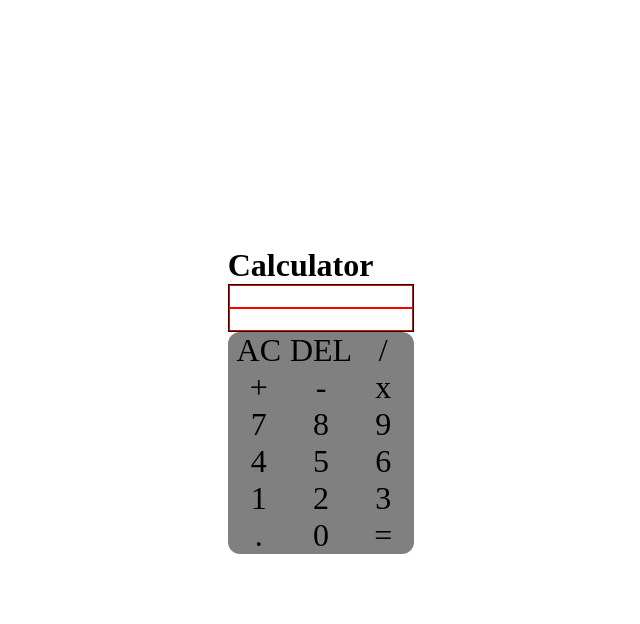
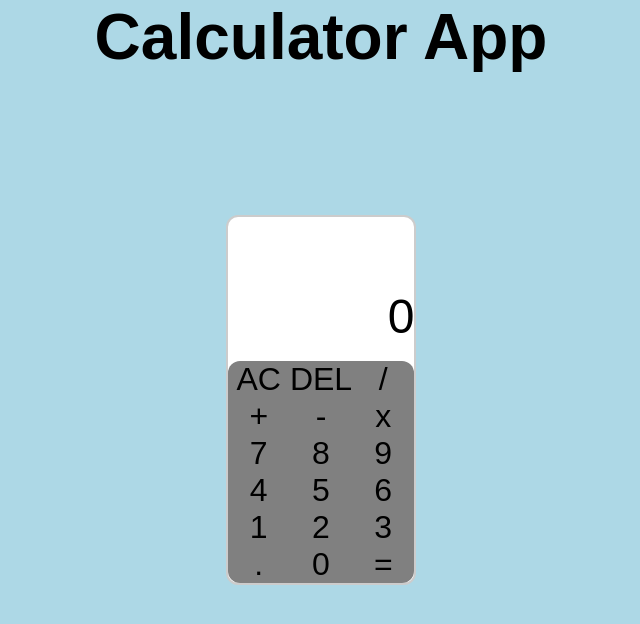
Before and after one commit to SafeCo/react-calculator, a React (Create React App) app in the folder react-calculator/: page / in a window 1280 px wide. Shown: the top 624 px of the page, without its empty margins (319-959 px from the left). Built offline with nearby package versions, Linux system fonts and the light colour scheme.

Commit message:
Update to style
Updates style and changed prop from keyPress to buttonPress.

```diff
--- a/react-calculator/src/App.js
+++ b/react-calculator/src/App.js
@@ -10,9 +10,9 @@ const [figure, setFigure] = React.useState({
   operandState: false,
   secondNumber:"",
   secondNumberSwitch: false,
-  result:"0",
+  result:"",
   resultSwitch: false,
-  currentOperation: "" ,
+  currentOperation: "0" ,
   previousOperation: "",
 });
 
@@ -176,11 +176,11 @@ function checkSymbol(e){
 
   return (
     <div id='container'>
-     <div id='calculator'>
-      <h1>Calculator</h1>
-      <Display displayFigure={figure} />
-      <Keypad keyPress={checkSymbol} />
-     </div>
+      <h1 id='title'>Calculator App</h1>
+      <div id='calculator'>
+        <Display displayFigure={figure} />
+        <Keypad buttonPress={checkSymbol} />
+      </div>
     </div>
   )
 }
--- a/react-calculator/src/components/button.js
+++ b/react-calculator/src/components/button.js
@@ -1,10 +1,10 @@
 import React from 'react'
 
 
-const Button = ({name, symbol, keyPress}) => {
+const Button = ({name, symbol, buttonPress}) => {
 
   return (
-    <li data-name={name} onClick={keyPress} >{symbol}</li>
+    <li data-name={name} onClick={buttonPress} >{symbol}</li>
   )
 }
 
--- a/react-calculator/src/components/keypad.js
+++ b/react-calculator/src/components/keypad.js
@@ -1,29 +1,29 @@
 import React from 'react'
 import Button from './button'
 
-const Keypad = ({keyPress}) => {
+const Keypad = ({buttonPress}) => {
 
   return (
     <div>
         <ul id='keypad-container' >
-            <Button name='clear' symbol='AC' keyPress={keyPress} />
-            <Button name='delete' symbol='DEL' keyPress={keyPress} />
-            <Button name='operand' symbol='/' keyPress={keyPress} />
-            <Button name='operand' symbol='+' keyPress={keyPress} />
-            <Button name='operand' symbol='-' keyPress={keyPress} />
-            <Button name='operand' symbol='x' keyPress={keyPress} />
-            <Button name='number' symbol='7' keyPress={keyPress} />
-            <Button name='number' symbol='8' keyPress={keyPress} />
-            <Button name='number' symbol='9' keyPress={keyPress} />
-            <Button name='number' symbol='4' keyPress={keyPress} />
-            <Button name='number' symbol='5' keyPress={keyPress} />
-            <Button name='number' symbol='6' keyPress={keyPress} />
-            <Button name='number' symbol='1' keyPress={keyPress} />
-            <Button name='number' symbol='2' keyPress={keyPress} />
-            <Button name='number' symbol='3' keyPress={keyPress} />
-            <Button name='dot' symbol='.' keyPress={keyPress} />
-            <Button name='number' symbol='0' keyPress={keyPress} />
-            <Button name='equals' symbol='=' keyPress={keyPress} />
+            <Button name='clear' symbol='AC' buttonPress={buttonPress} />
+            <Button name='delete' symbol='DEL' buttonPress={buttonPress} />
+            <Button name='operand' symbol='/' buttonPress={buttonPress} />
+            <Button name='operand' symbol='+' buttonPress={buttonPress} />
+            <Button name='operand' symbol='-' buttonPress={buttonPress} />
+            <Button name='operand' symbol='x' buttonPress={buttonPress} />
+            <Button name='number' symbol='7' buttonPress={buttonPress} />
+            <Button name='number' symbol='8' buttonPress={buttonPress} />
+            <Button name='number' symbol='9' buttonPress={buttonPress} />
+            <Button name='number' symbol='4' buttonPress={buttonPress} />
+            <Button name='number' symbol='5' buttonPress={buttonPress} />
+            <Button name='number' symbol='6' buttonPress={buttonPress} />
+            <Button name='number' symbol='1' buttonPress={buttonPress} />
+            <Button name='number' symbol='2' buttonPress={buttonPress} />
+            <Button name='number' symbol='3' buttonPress={buttonPress} />
+            <Button name='dot' symbol='.' buttonPress={buttonPress} />
+            <Button name='number' symbol='0' buttonPress={buttonPress} />
+            <Button name='equals' symbol='=' buttonPress={buttonPress} />
         </ul>
     </div>
 
--- a/react-calculator/src/index.css
+++ b/react-calculator/src/index.css
@@ -10,12 +10,26 @@ body{
 
 #container{
     position: absolute;
+    background-color: lightblue;
+    font-family: Arial, Helvetica, sans-serif;
     height: 100%;
     width: 100%;
     display: flex;
     flex-direction: column;
     justify-content: center;
     align-items: center;
+}
+
+#title{
+    position: absolute;
+    top: 0;
+    font-size: 4em;
+}
+
+#calculator{
+    border: solid rgb(204, 204, 204) 2px;
+    background-color: white;
+    border-radius: 12px;
 }
 
 
@@ -42,13 +56,10 @@ body{
 }
 
 #display{
-    border: solid black 1px;
     width: 100%;
     display: grid;
     text-align: right;
     height: 3em;
     grid-template-rows: 2fr 2fr;
+    font-size: 3em;
 }
-#display div{
-    border: solid red 1px
-}
```
